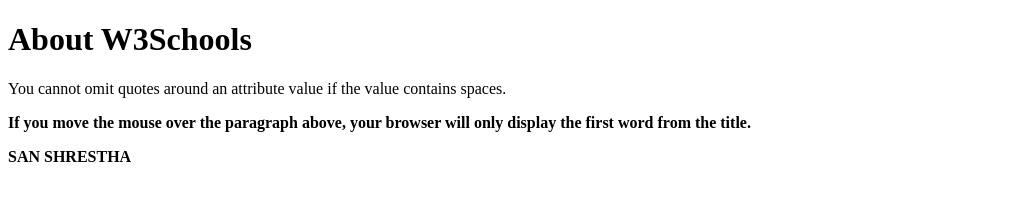
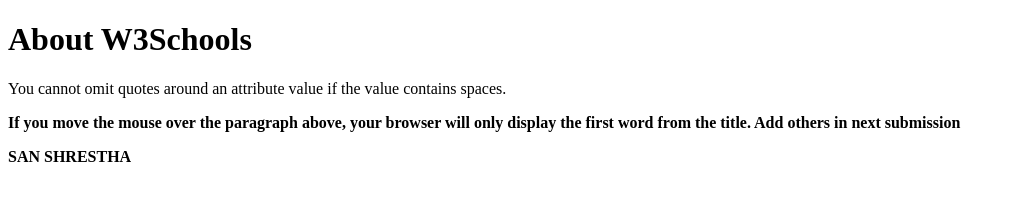
Before and after one commit to sanshrestha21/sanshrestha, a plain HTML site: page index.html in a window 1280 px wide. Shown: the whole page, without its empty margins (0-1015 px from the left). Drawn offline with Linux system fonts and the light colour scheme.

Commit message:
lets see live again

```diff
--- a/index.html
+++ b/index.html
@@ -12,6 +12,7 @@ if the value contains spaces.
 <p><b>
 If you move the mouse over the paragraph above,
 your browser will only display the first word from the title.
+Add others in next submission
 </b></p>
 
 
```
